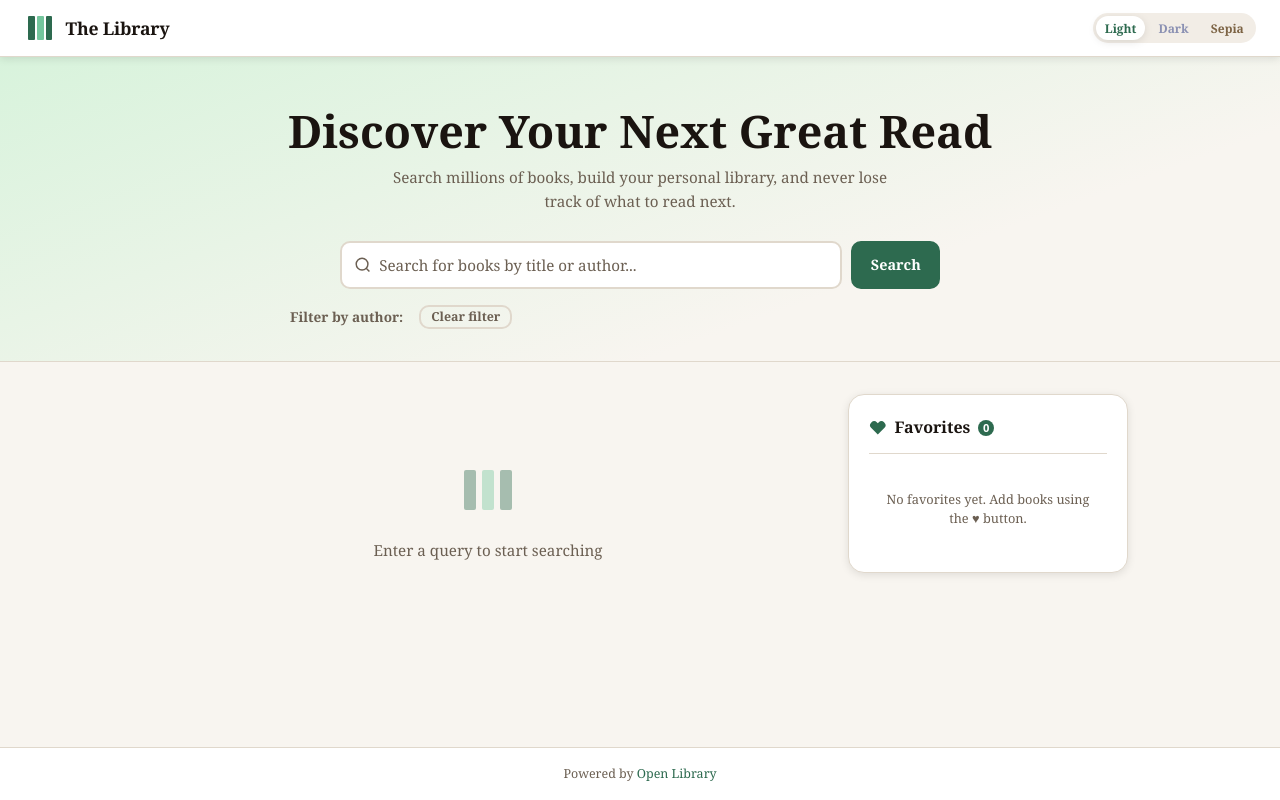
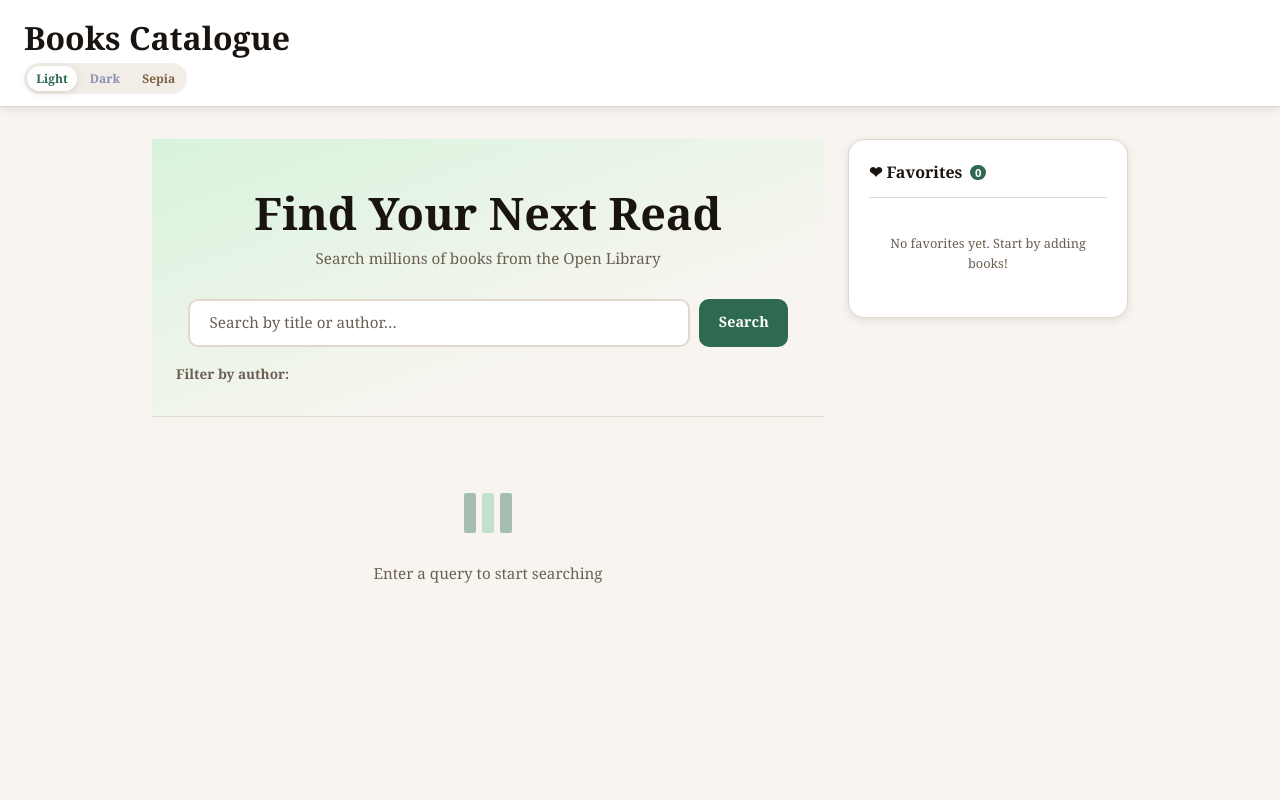
Before and after one commit to Alhassan-8/Book-catalogue, a website built with Vite: page index.html in a window 1280 px wide. Built offline with nearby package versions, Linux system fonts and the light colour scheme.

Commit message:
fixing index.html

```diff
--- a/index.html
+++ b/index.html
@@ -3,136 +3,58 @@
   <head>
     <meta charset="UTF-8" />
     <meta name="viewport" content="width=device-width, initial-scale=1.0" />
-    <title>The Library – Discover Your Next Great Read</title>
-    <link rel="icon" type="image/svg+xml" href="/favicon.svg" />
+    <title>Simple Books Catalogue</title>
+    <link rel="icon" href="/favicon.svg" type="image/svg+xml" />
     <link rel="stylesheet" href="/src/styles/main.css" />
   </head>
   <body data-theme="light">
-    <!-- HEADER -->
+    <!-- Header -->
     <header class="header">
-      <div class="header__brand">
-        <svg
-          class="header__logo"
-          viewBox="0 0 32 32"
-          fill="none"
-          xmlns="http://www.w3.org/2000/svg"
-          aria-hidden="true"
-        >
-          <rect x="4" y="4" width="7" height="24" rx="1" fill="var(--accent)" />
-          <rect
-            x="13"
-            y="4"
-            width="7"
-            height="24"
-            rx="1"
-            fill="var(--accent-muted)"
-          />
-          <rect
-            x="22"
-            y="4"
-            width="6"
-            height="24"
-            rx="1"
-            fill="var(--accent)"
-          />
-        </svg>
-        <span class="header__title">The Library</span>
+      <div class="header__content">
+        <h1 class="header__title">Books Catalogue</h1>
+        <nav class="header__nav"></nav>
       </div>
-      <nav class="header__nav">
-        <button
-          id="themeToggleBtn"
-          class="btn btn--icon"
-          aria-label="Toggle theme"
-          title="Toggle theme"
-        >
-          <svg
-            id="themeIcon"
-            viewBox="0 0 24 24"
-            fill="none"
-            stroke="currentColor"
-            stroke-width="2"
-            aria-hidden="true"
-          >
-            <circle cx="12" cy="12" r="5" />
-            <line x1="12" y1="1" x2="12" y2="3" />
-            <line x1="12" y1="21" x2="12" y2="23" />
-            <line x1="4.22" y1="4.22" x2="5.64" y2="5.64" />
-            <line x1="18.36" y1="18.36" x2="19.78" y2="19.78" />
-            <line x1="1" y1="12" x2="3" y2="12" />
-            <line x1="21" y1="12" x2="23" y2="12" />
-            <line x1="4.22" y1="19.78" x2="5.64" y2="18.36" />
-            <line x1="18.36" y1="5.64" x2="19.78" y2="4.22" />
-          </svg>
-        </button>
-      </nav>
     </header>
 
-    <!-- HERO -->
+    <!-- Main Layout -->
+    <div class="layout">
+      <!-- Main Content -->
+      <main>
+        <!-- Hero Section -->
         <section class="hero">
-      <h1 class="hero__title">Discover Your Next Great Read</h1>
+          <h2 class="hero__title">Find Your Next Read</h2>
           <p class="hero__subtitle">
-        Search millions of books, build your personal library, and never lose
-        track of what to read next.
+            Search millions of books from the Open Library
           </p>
 
-      <!-- SEARCH BAR -->
+          <!-- Search Bar -->
           <div class="search-bar">
             <div class="search-bar__input-wrap">
-          <svg
-            class="search-bar__icon"
-            viewBox="0 0 24 24"
-            fill="none"
-            stroke="currentColor"
-            stroke-width="2"
-            aria-hidden="true"
-          >
-            <circle cx="11" cy="11" r="8" />
-            <line x1="21" y1="21" x2="16.65" y2="16.65" />
-          </svg>
               <input
+                type="text"
                 id="searchInput"
-            type="text"
                 class="search-bar__input"
-            placeholder="Search for books by title or author..."
+                placeholder="Search by title or author…"
                 autocomplete="off"
-            aria-label="Search books"
               />
-          <button
-            id="clearBtn"
-            class="search-bar__clear btn btn--icon d-none"
-            aria-label="Clear search"
-            hidden
-          >
-            <svg
-              viewBox="0 0 24 24"
-              fill="none"
-              stroke="currentColor"
-              stroke-width="2"
-              aria-hidden="true"
-            >
-              <line x1="18" y1="6" x2="6" y2="18" />
-              <line x1="6" y1="6" x2="18" y2="18" />
-            </svg>
-          </button>
             </div>
             <button id="searchBtn" class="btn btn--primary">Search</button>
+            <button id="clearBtn" class="btn btn--ghost d-none">Clear</button>
           </div>
 
-      <!-- FILTERS -->
-      <div class="filters" id="filtersBar" hidden>
+          <!-- Author Filters -->
+          <div id="filtersBar" class="filters">
             <span class="filters__label">Filter by author:</span>
             <div id="authorFilters" class="filters__chips"></div>
-        <button id="clearFilterBtn" class="btn btn--ghost btn--sm">
-          Clear filter
+            <button id="clearFilterBtn" class="btn btn--sm btn--ghost d-none">
+              Clear
             </button>
           </div>
         </section>
 
-    <!-- MAIN LAYOUT -->
-    <main class="layout">
-      <!-- RESULTS PANEL -->
-      <section class="results-panel" aria-label="Search results">
-        <div id="statusMsg" class="status-msg" role="status" aria-live="polite">
+        <!-- Results Section -->
+        <section class="results-section">
+          <div id="statusMsg" class="status-msg d-flex">
             <svg viewBox="0 0 64 64" fill="none" aria-hidden="true">
               <rect
                 x="8"
@@ -161,37 +83,22 @@
             </svg>
             <p>Enter a query to start searching</p>
           </div>
-        <div
-          id="resultsGrid"
-          class="books-grid"
-          aria-label="Book results"
-        ></div>
+          <div id="resultsGrid" class="books-grid"></div>
         </section>
-
-      <!-- FAVORITES SIDEBAR -->
-      <aside class="favorites-panel" aria-label="favorites">
-        <h2 class="favorites-panel__heading">
-          <svg viewBox="0 0 24 24" fill="var(--accent)" aria-hidden="true">
-            <path
-              d="M20.84 4.61a5.5 5.5 0 0 0-7.78 0L12 5.67l-1.06-1.06a5.5 5.5 0 0 0-7.78 7.78l1.06 1.06L12 21.23l7.78-7.78 1.06-1.06a5.5 5.5 0 0 0 0-7.78z"
-            />
-          </svg>
-          Favorites
-          <span id="favCount" class="badge">0</span>
-        </h2>
-        <ul id="favList" class="fav-list"></ul>
-        <p id="favEmpty" class="fav-empty">
-          No favorites yet. Add books using the ♥ button.
-        </p>
-      </aside>
       </main>
 
-    <footer class="footer">
-      Powered by
-      <a href="https://openlibrary.org" target="_blank" rel="noopener"
-        >Open Library</a
-      >
-    </footer>
+      <!-- Sidebar (Favorites Panel) -->
+      <aside class="favorites-panel">
+        <div class="favorites-panel__heading">
+          <span>❤ Favorites</span>
+          <span class="badge" id="favCount">0</span>
+        </div>
+        <div id="favEmpty" class="fav-empty">
+          <p>No favorites yet. Start by adding books!</p>
+        </div>
+        <ul id="favList" class="fav-list"></ul>
+      </aside>
+    </div>
 
     <script type="module" src="/src/main.js"></script>
   </body>
```
Also changed, not shown: 1 other file. Lines whose indentation alone changed are shown as unchanged.
